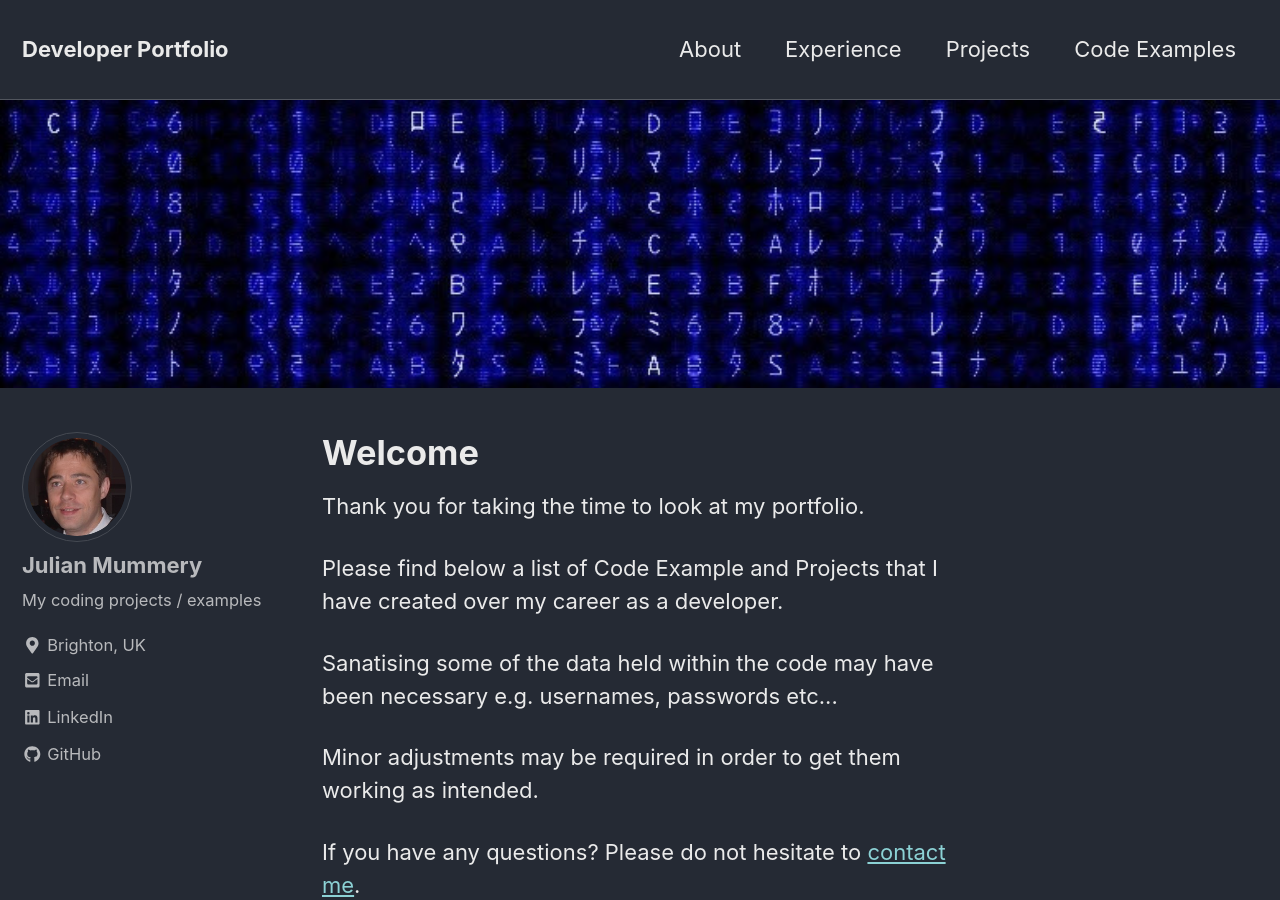
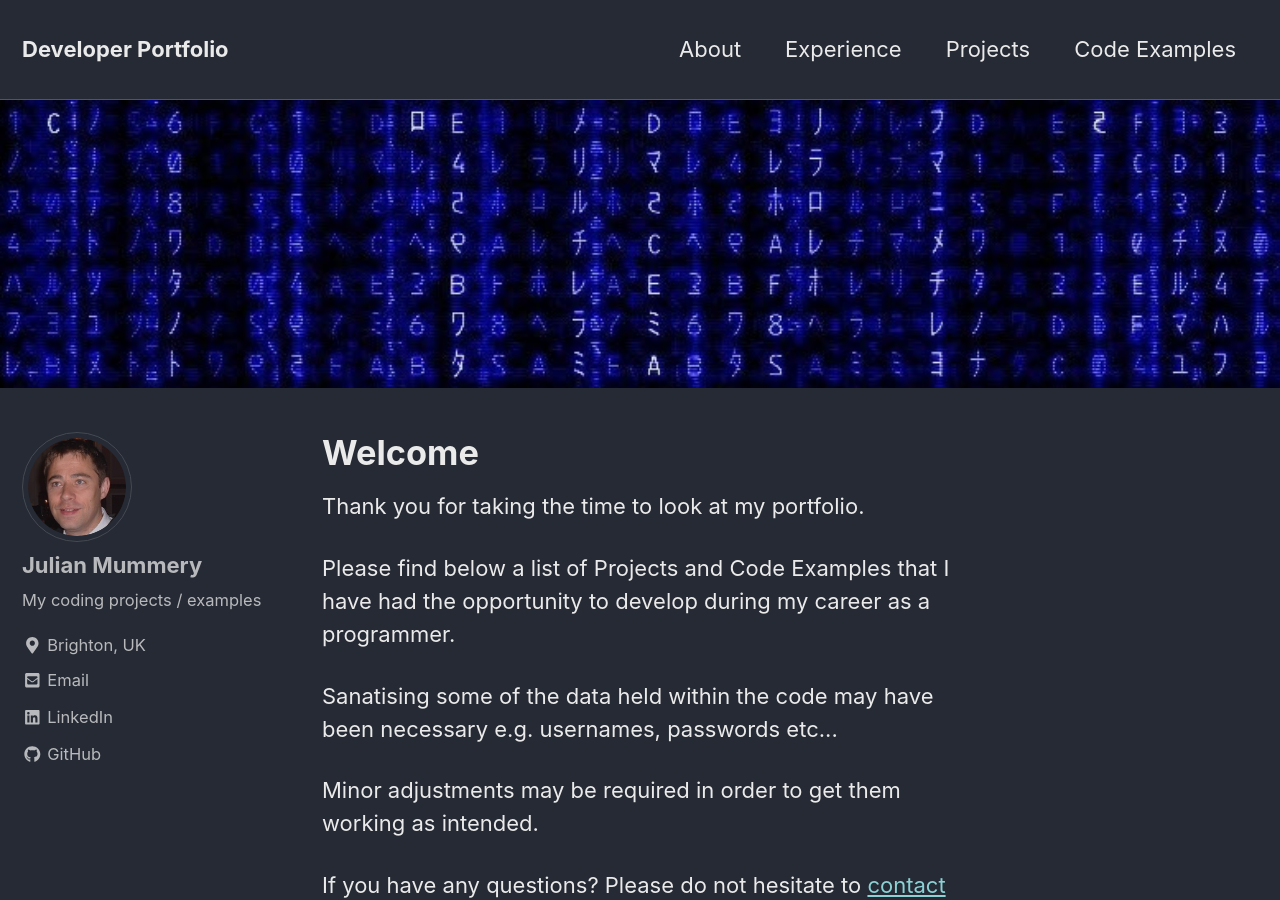
Before and after one commit to julianmummery/julianmummery.github.io, a Jekyll site: the page built from index.html, in a window 1280 px wide and 900 px high. Built offline with Jekyll 4.4.1, drawn with Linux system fonts in a browser that asks for light colours; nearby versions of some CDN libraries; the list of posts is cut into pages by our own code.

Commit message:
Update index.html

```diff
--- a/index.html
+++ b/index.html
@@ -7,7 +7,7 @@ header:
 <h1>Welcome</h1>
 
 <p>Thank you for taking the time to look at my portfolio.</p>
-<p>Please find below a list of Code Example and Projects that I have created over my career as a developer.</p>
+<p>Please find below a list of Projects and Code Examples that I have had the opportunity to develop during my career as a programmer.</p>
 <p>Sanatising some of the data held within the code may have been necessary e.g. usernames, passwords etc...</p>
 <p>Minor adjustments may be required in order to get them working as intended.</p>
 <p>If you have any questions? Please do not hesitate to <a href="mailto:julianmummery@gmail.com?subject=Question from Developer Portfolio" target="_self">contact me</a>.</p>
```
